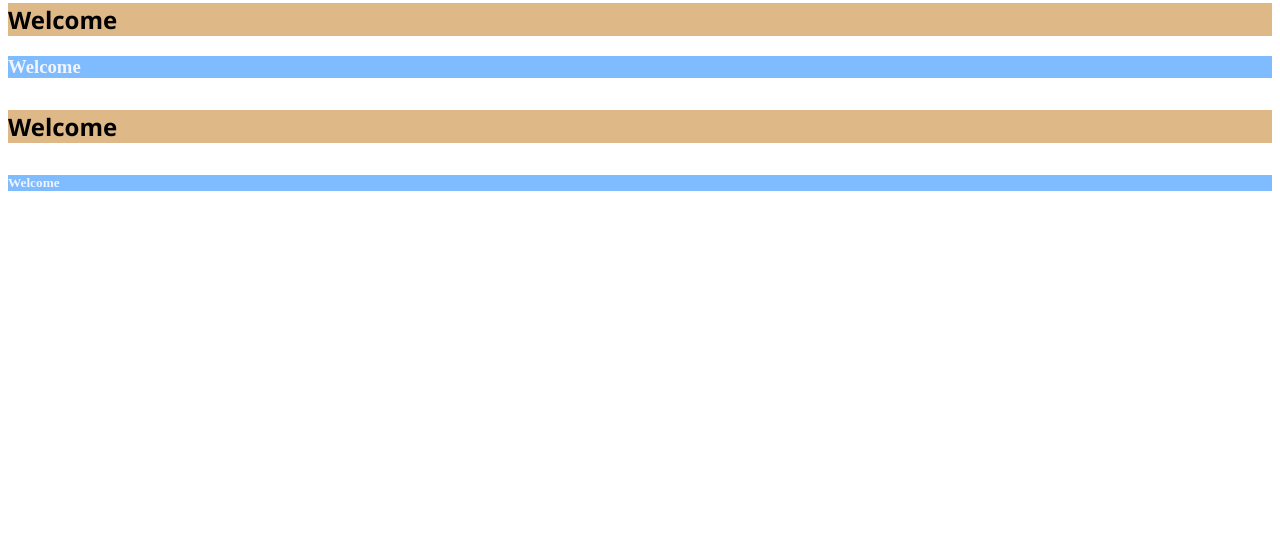
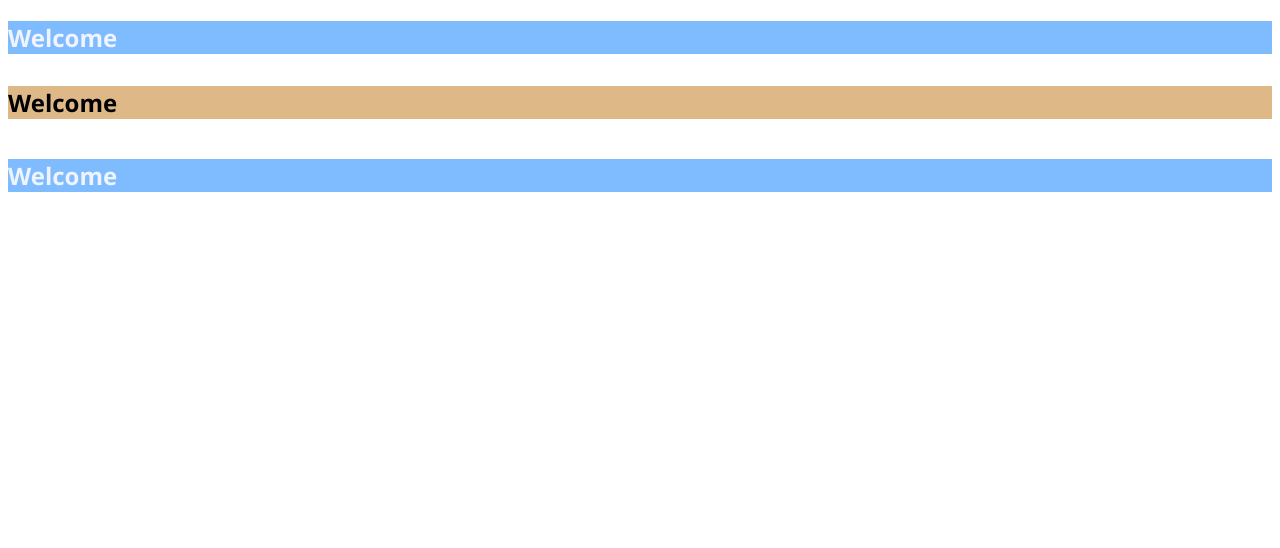
Before and after one commit to aqibmurtaza9/mysite, a plain HTML site: page index.html in a window 1280 px wide. Shown: the part 252-800 px from the top of the page. Drawn offline with Linux system fonts and the light colour scheme.

Commit message:
Update index.html

```diff
--- a/index.html
+++ b/index.html
@@ -7,6 +7,8 @@
         h1,h3,h5{
            background-color: rgb(127, 187, 255);
            color: rgb(240, 244, 255);
+           font-size: x-large;
+           font-family: 'Segoe UI', Tahoma, Geneva, Verdana, sans-serif;
         }
         h2,h4,h6{
            background-color: burlywood;
```
